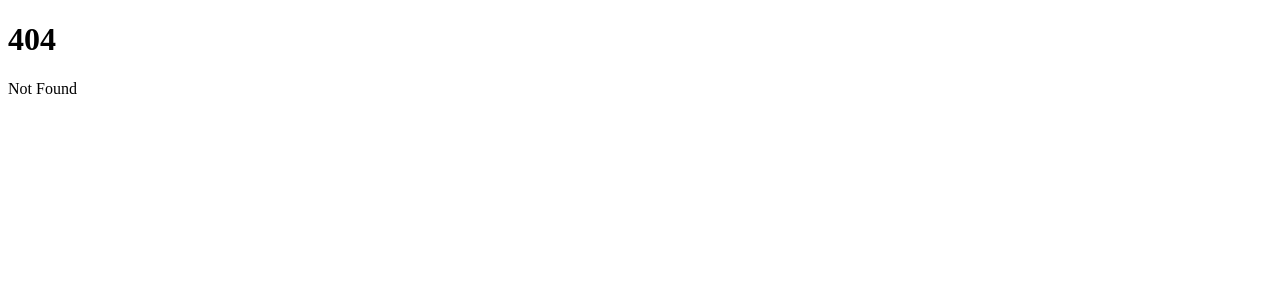
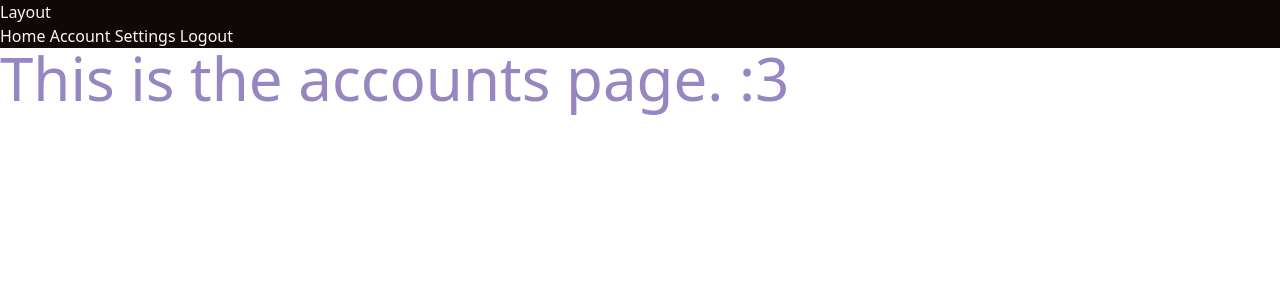
Before and after one commit to ElapidaeRae/ChemWeb, a SvelteKit app: page /account in a window 1280 px wide. Before the commit this address had no page. Shown: the top 300 px of the page. Built offline with nearby package versions, Linux system fonts and the light colour scheme.

Commit message:
The Work begins

```diff
--- a/package.json
+++ b/package.json
@@ -15,10 +15,15 @@
 		"@sveltejs/adapter-auto": "^3.0.0",
 		"@sveltejs/kit": "^2.0.0",
 		"@sveltejs/vite-plugin-svelte": "^3.0.0",
+		"@tailwindcss/typography": "^0.5.13",
+		"autoprefixer": "^10.4.19",
+		"postcss": "^8.4.38",
 		"prettier": "^3.1.1",
 		"prettier-plugin-svelte": "^3.1.2",
+		"prettier-plugin-tailwindcss": "^0.5.14",
 		"svelte": "^4.2.7",
 		"svelte-check": "^3.6.0",
+		"tailwindcss": "^3.4.4",
 		"tslib": "^2.4.1",
 		"typescript": "^5.0.0",
 		"vite": "^5.0.3"
--- /dev/null
+++ b/postcss.config.js
@@ -0,0 +1,6 @@
+export default {
+	plugins: {
+		tailwindcss: {},
+		autoprefixer: {}
+	}
+};
--- /dev/null
+++ b/src/app.css
@@ -0,0 +1,19 @@
+@tailwind base;
+@tailwind components;
+@tailwind utilities;
+@layer base {
+  :root {
+    --text: #0a0705;
+    --background: #f8f3f1;
+    --primary: #ff6600;
+    --secondary: #a1bdce;
+    --accent: #9686c1;
+  }
+  .dark {
+    --text: #faf7f5;
+    --background: #0e0907;
+    --primary: #ff6600;
+    --secondary: #314d5e;
+    --accent: #4f3e79;
+  }
+}
--- /dev/null
+++ b/src/routes/+layout.svelte
@@ -0,0 +1,16 @@
+<script>
+	import '../app.css';
+</script>
+
+<header class="bg-background dark">
+	<h1 class="text-text dark">Layout</h1>
+	<nav class="bg-background dark items-center">
+		<a href="/" class="text-text dark">Home</a>
+		<a href="account" class="text-text dark">Account</a>
+		<a href="settings" class="text-text dark">Settings</a>
+		<a href="logout" class="text-text dark">Logout</a>
+	</nav>
+</header>
+<slot></slot>
+
+<style></style>
--- a/src/routes/+page.svelte
+++ b/src/routes/+page.svelte
@@ -1,2 +1,4 @@
-<h1>Welcome to SvelteKit</h1>
-<p>Visit <a href="https://kit.svelte.dev">kit.svelte.dev</a> to read the documentation</p>
+<body class="bg-background dark">
+	<h1 class="text-accent dark">Welcome to SvelteKit</h1>
+	<p class="text-text">Visit <a class="text-accent" href="https://kit.svelte.dev">kit.svelte.dev</a> to read the documentation</p>
+</body>
--- /dev/null
+++ b/src/routes/account/+page.svelte
@@ -0,0 +1,2 @@
+
+<p class="text-6xl text-accent">This is the accounts page. :3</p>
--- /dev/null
+++ b/tailwind.config.ts
@@ -0,0 +1,18 @@
+import type { Config } from 'tailwindcss';
+
+export default {
+	content: ['./src/**/*.{html,js,svelte,ts}'],
+
+	theme: {
+		extend: {},
+		colors: {
+		 'text': 'var(--text)',
+		 'background': 'var(--background)',
+		 'primary': 'var(--primary)',
+		 'secondary': 'var(--secondary)',
+		 'accent': 'var(--accent)',
+		},
+	},
+
+	plugins: [require('@tailwindcss/typography')]
+} as Config;
```
Also changed, not shown: src/routes/+error.svelte (added), 2 other files (tests, documents, lock files or other folders).
